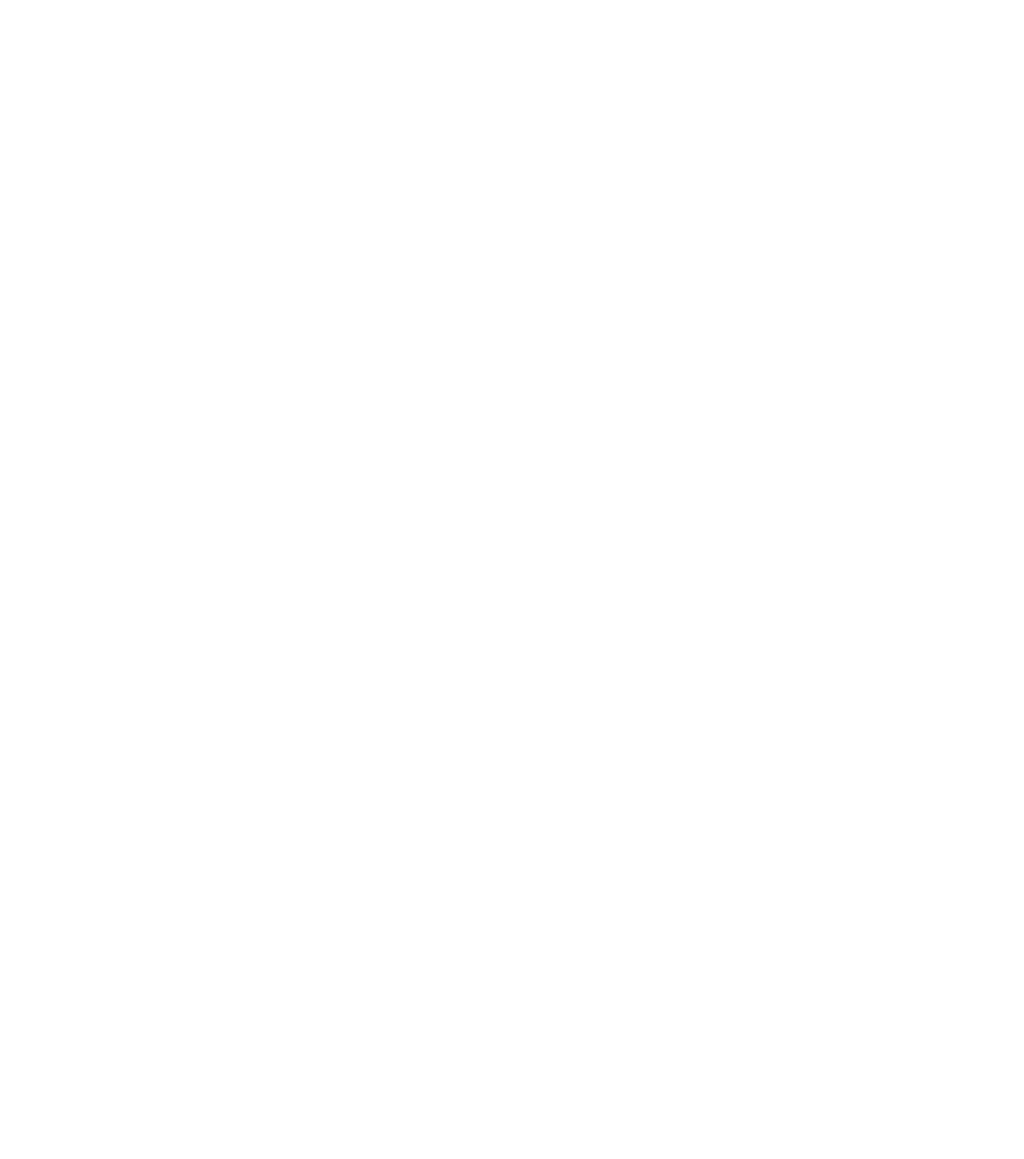
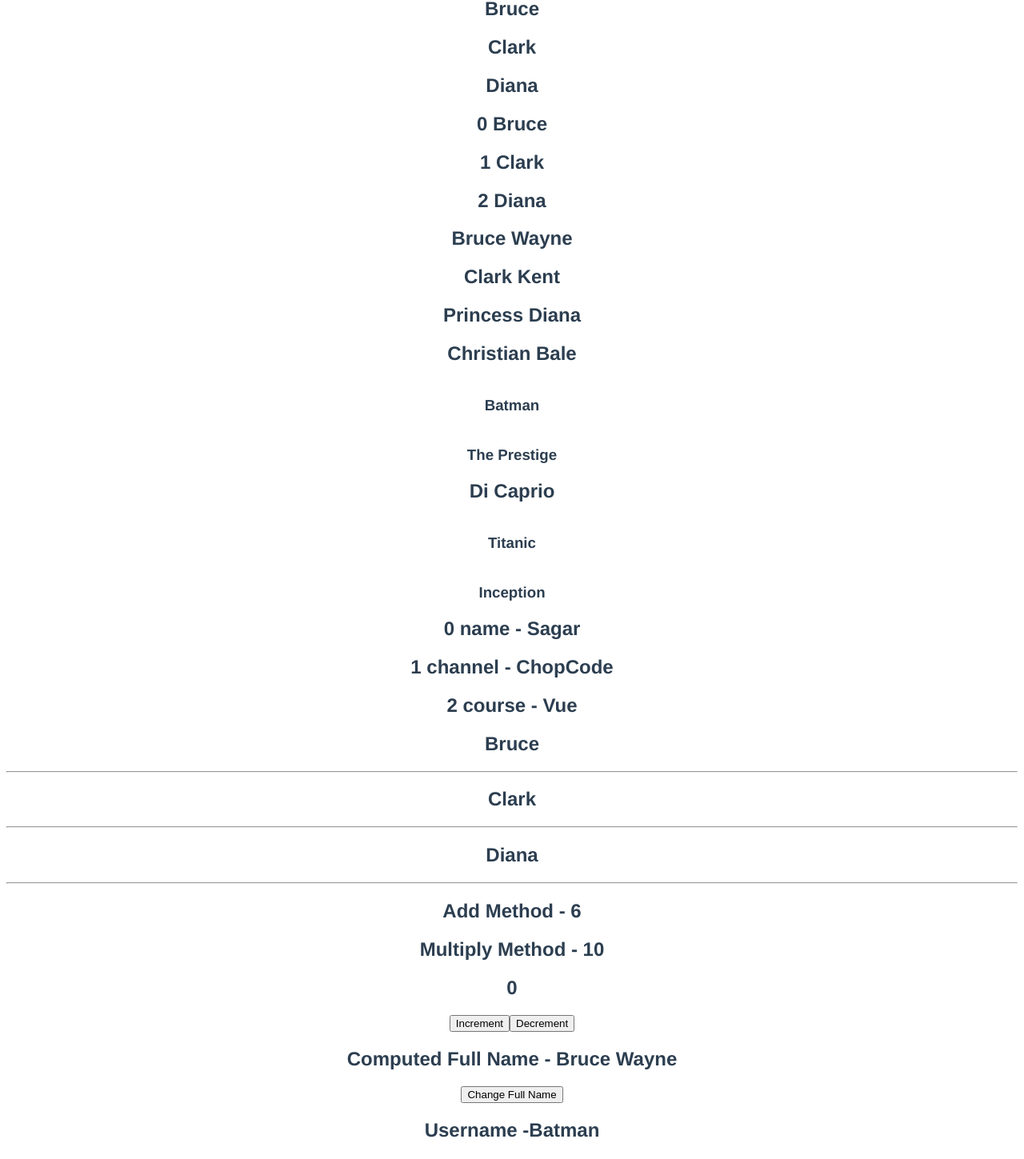
Before and after one commit to imsagarchopra/vuejs3demo, a Vue app: page / in a window 1280 px wide. Shown: the part 1271-2720 px from the top of the page at 80% size. Before the commit the page ends 800 px from the top, so only its background shows below. Built offline with nearby package versions, Linux system fonts and the light colour scheme.

Commit message:
provide Inject

```diff
--- a/src/App.vue
+++ b/src/App.vue
@@ -1,20 +1,32 @@
 <template>
-  <!-- <HelloWorld msg="Vue JS 3 Demo" /> -->
+  <HelloWorld msg="Vue JS 3 Demo" />
   <!-- <vueForm/> -->
-  <WatcherDemo/>
+  <!-- <WatcherDemo/> -->
+
+  <h2> App Component Username - {{ name }}</h2>
 </template>
 
 <script>
-//import HelloWorld from './components/HelloWorld.vue'
+import HelloWorld from './components/HelloWorld.vue'
 //import vueForm from './components/vueForm.vue'
-import WatcherDemo from './components/WatcherDemo'
+//import WatcherDemo from './components/WatcherDemo'
 
 export default {
   name: 'App',
   components: {
-    //HelloWorld
+    HelloWorld
     //vueForm
-    WatcherDemo
+    //WatcherDemo
+  },
+  data(){
+    return{
+      name: 'Batman'
+    }
+  },
+  provide(){
+    return{
+      userName: this.name
+    }
   }
 }
 </script>
--- a/src/components/HelloWorld.vue
+++ b/src/components/HelloWorld.vue
@@ -74,6 +74,8 @@
 
   <h2>Computed Full Name - {{ fullName }}</h2>
   <button @click="changeFullName">Change Full Name</button>
+
+  <h2> Username -{{  userName }}</h2>
 </template>
 
 <script>
@@ -178,7 +180,8 @@
     changeFullName(){
       this.fullName = 'Clark Kent';
     }
-  }
+  },
+  inject: ['userName']
 }
 </script>
 
```
